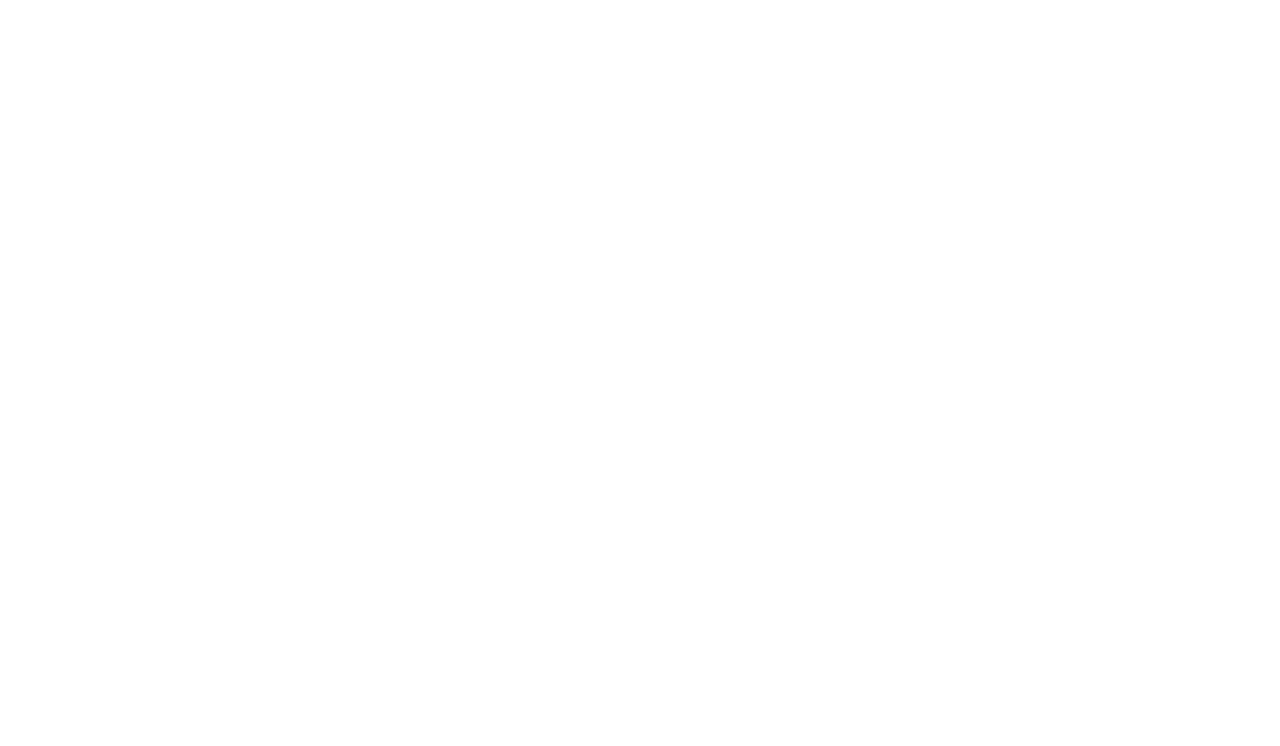
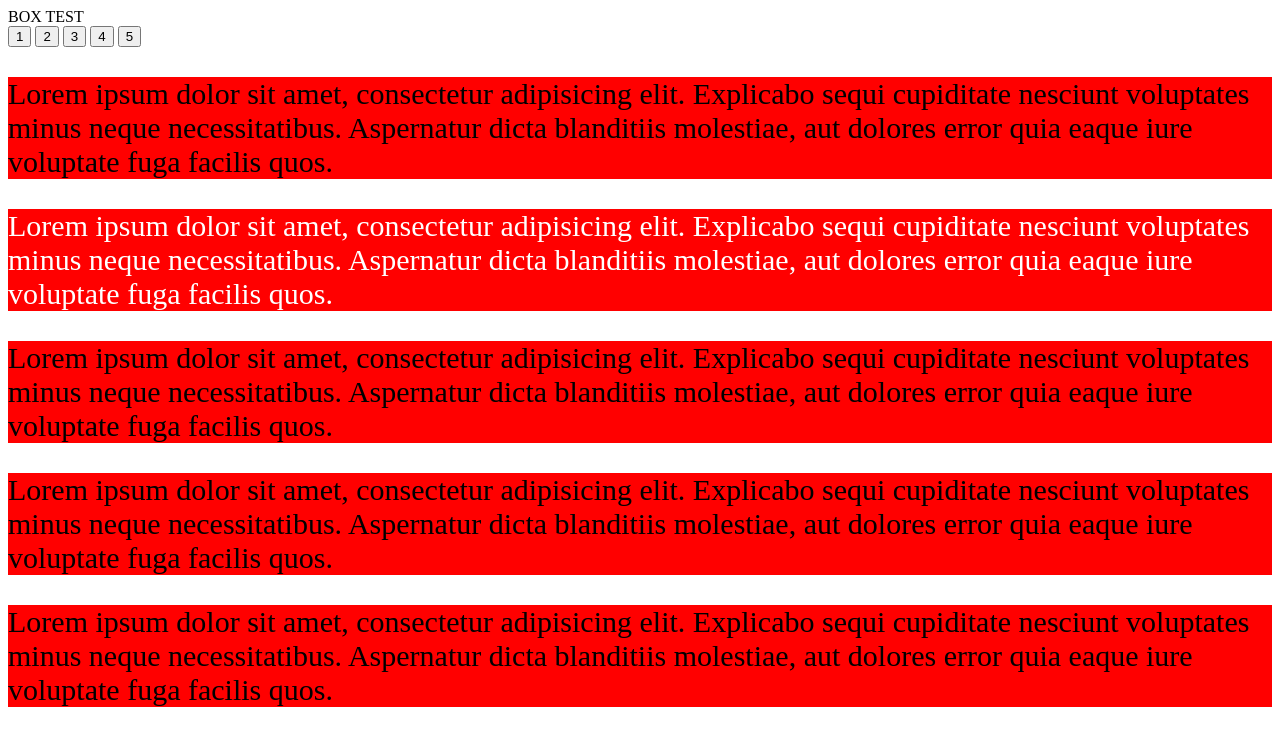
Before and after one commit to Emilio-git/js-practice, a plain HTML site: page index.html in a window 1280 px wide. Drawn offline with Linux system fonts and the light colour scheme.

Commit message:
Crating second branch coursehunter for pushing practic methods of JS

```diff
--- a/index.html
+++ b/index.html
@@ -7,6 +7,17 @@
    <title>Document</title>
 </head>
 <body>
+   <div class="box" id="box">BOX TEST</div>
+   <button class = 'btn'>1</button>
+   <button class = 'btn'>2</button>
+   <button class = 'btn'>3</button>
+   <button class = 'btn'>4</button>
+   <button class = 'btn'>5</button>
+   <p class="text">Lorem ipsum dolor sit amet, consectetur adipisicing elit. Explicabo sequi cupiditate nesciunt voluptates minus neque necessitatibus. Aspernatur dicta blanditiis molestiae, aut dolores error quia eaque iure voluptate fuga facilis quos.</p>
+   <p class="text">Lorem ipsum dolor sit amet, consectetur adipisicing elit. Explicabo sequi cupiditate nesciunt voluptates minus neque necessitatibus. Aspernatur dicta blanditiis molestiae, aut dolores error quia eaque iure voluptate fuga facilis quos.</p>
+   <p class="text">Lorem ipsum dolor sit amet, consectetur adipisicing elit. Explicabo sequi cupiditate nesciunt voluptates minus neque necessitatibus. Aspernatur dicta blanditiis molestiae, aut dolores error quia eaque iure voluptate fuga facilis quos.</p>
+   <p class="text">Lorem ipsum dolor sit amet, consectetur adipisicing elit. Explicabo sequi cupiditate nesciunt voluptates minus neque necessitatibus. Aspernatur dicta blanditiis molestiae, aut dolores error quia eaque iure voluptate fuga facilis quos.</p>
+   <p class="text">Lorem ipsum dolor sit amet, consectetur adipisicing elit. Explicabo sequi cupiditate nesciunt voluptates minus neque necessitatibus. Aspernatur dicta blanditiis molestiae, aut dolores error quia eaque iure voluptate fuga facilis quos.</p>
    <script src="./js/script.js"></script>
 </body>
 </html>
--- a/js/script.js
+++ b/js/script.js
@@ -80,3 +80,38 @@ const personalMovieDB = {
         });
     },
 };
+
+// Урок 39 - Методы взаимодействия с DOM (Document Object Model) используя объект document
+
+// Присваивание box элемент из html по id
+const box = document.getElementById('box');
+
+console.log(box);
+
+// Присваивание btns все элементы с тегами button на html страничке
+const btns = document.getElementsByTagName('button');
+
+// Вывод коллекции полностью
+console.log(btns);
+console.log('hello');
+// Вывод второго элемента из коллекции (псевдомассива) btns
+console.log(btns[1]);
+
+// Присваивание !коллекции! элементов по селектору .text из html к переменной text
+const text = document.querySelectorAll('.text');
+
+// Работа c коллекцией и изменение стилей у каждого элемента коллекции text
+text.forEach(item => {
+    item.style.backgroundColor = "red";
+});
+
+// Второй способ работы с коллекцией используя цикл
+for (let i = 0; i < text.length; i++) {
+    text[i].style.fontSize = '30px';
+}
+
+text[1].style.color = "white";
+
+console.dir(text);
+
+text.style.cssText = "background-color: black;";
```
